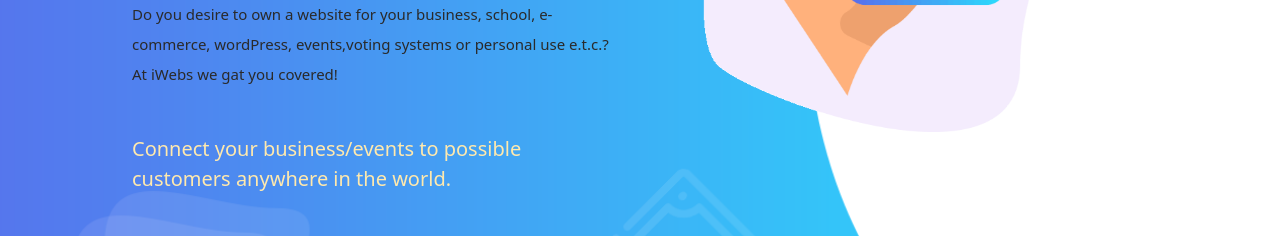
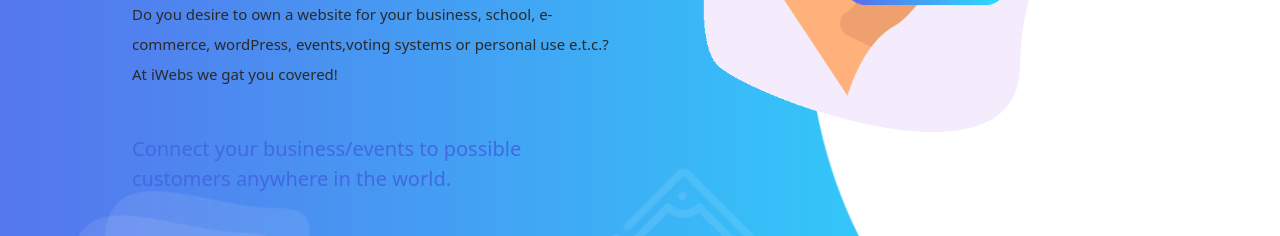
Before and after one commit to gionsunday/iWebs, a website with bundled scripts: page iwebs-devs/index.html in a window 1280 px wide. Shown: the part 551-787 px from the top of the page. Built offline with nearby package versions, Linux system fonts and the light colour scheme.

Commit message:
Update index.html

```diff
--- a/iwebs-devs/index.html
+++ b/iwebs-devs/index.html
@@ -211,7 +211,7 @@
                   <div class="col-lg-12">
                     <h2>Get Fast, Responsive and Secure Websites And Web-Servers.</h2>
                     <p>Do you desire to own a website for your business, school, e-commerce, wordPress, events,voting systems or personal use e.t.c.? At iWebs we gat you covered!</p>
-                    <p style="color: rgb(255, 233, 173); font-size: 20px; margin-top: 20px;"> Connect your business/events to possible customers anywhere in the world.</p>
+                    <p style="color:royalblue; font-size: 20px; margin-top: 20px;"> Connect your business/events to possible customers anywhere in the world.</p>
 
                   </div>
                   <div class="col-lg-12">
```
